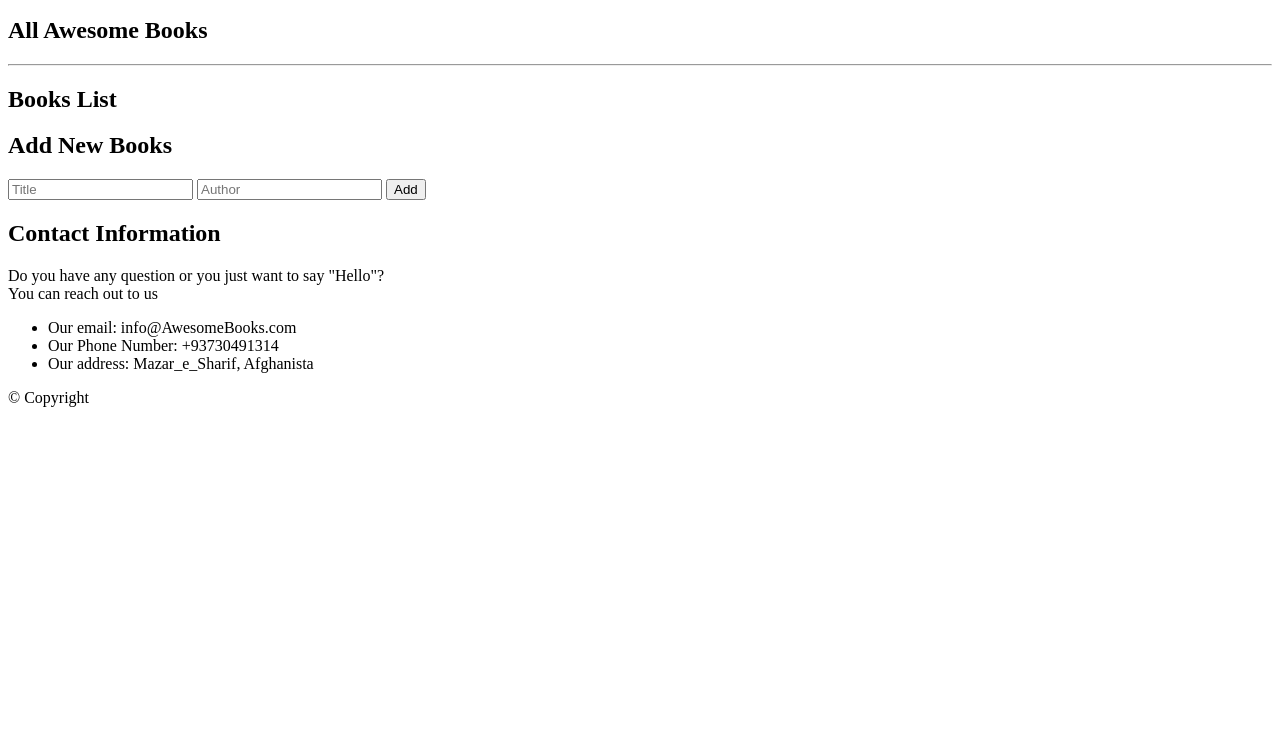
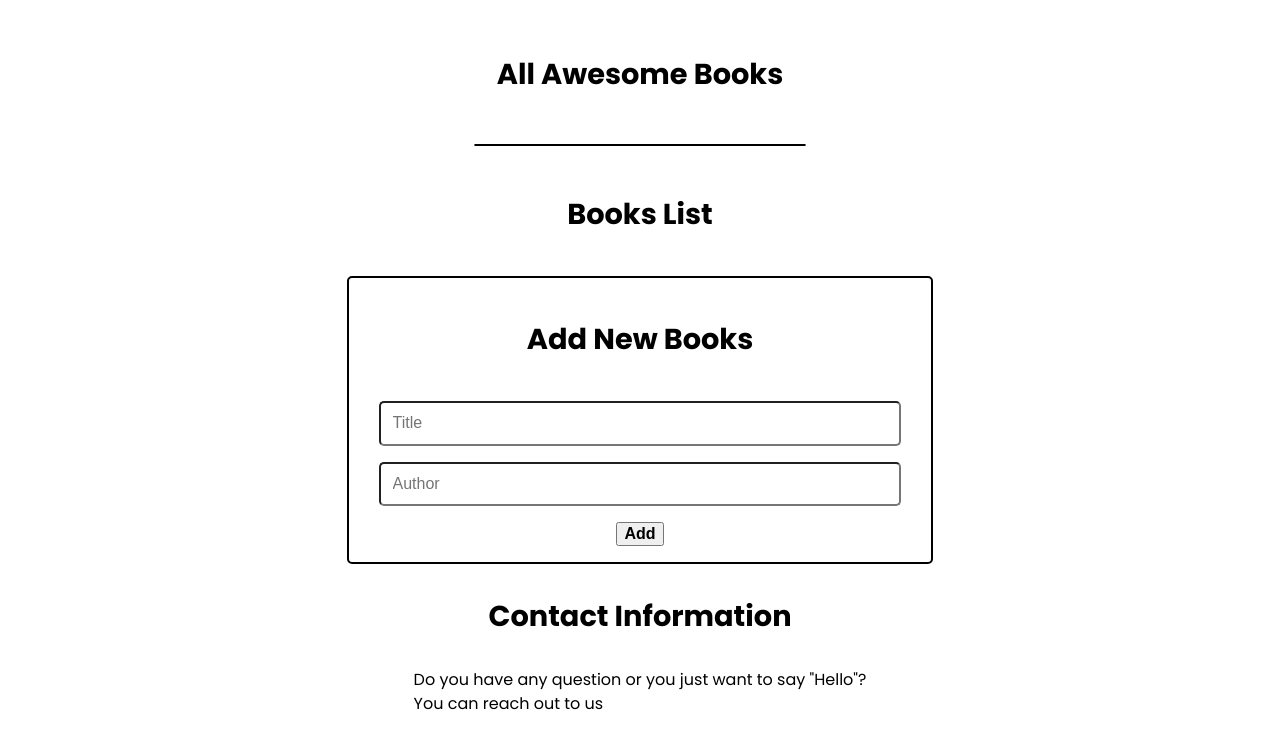
Before and after one commit to FaranoshAmini/Awesome_Books_Using_ES6, a website: page index.html in a window 1280 px wide. Shown: the part 124-869 px from the top of the page. Before the commit the page ends 800 px from the top, so only its background shows below. Drawn offline with Linux system fonts and the light colour scheme.

Commit message:
Updated index.html

```diff
--- a/index.html
+++ b/index.html
@@ -1,10 +1,11 @@
 <!DOCTYPE html>
 <html lang="en">
   <head>
-    <meta charset="UTF-8">
-    <meta http-equiv="X-UA-Compatible" content="IE=edge">
-    <meta name="viewport" content="width=device-width, initial-scale=1.0">
+    <meta charset="UTF-8" />
+    <meta http-equiv="X-UA-Compatible" content="IE=edge" />
+    <meta name="viewport" content="width=device-width, initial-scale=1.0" />
     <title>Awesome Books</title>
+    <link rel="stylesheet" href="./CSS/index.css" />
   </head>
   <body>
     <div class="container">
@@ -20,15 +21,20 @@
       </header>
       <p class="time"></p>
       <h2 class="title">All Awesome Books</h2>
-        <hr class="line">
+      <hr class="line" />
       <section class="book-list">
         <h2>Books List</h2>
       </section>
       <section class="add-new">
         <form action="" class="form">
           <h2>Add New Books</h2>
-                <input type="text" required placeholder="Title" class="form-title">
-                <input type="text" required placeholder="Author" class="form-author">
+          <input type="text" required placeholder="Title" class="form-title" />
+          <input
+            type="text"
+            required
+            placeholder="Author"
+            class="form-author"
+          />
           <button type="button" class="btn btn-submit">Add</button>
         </form>
       </section>
@@ -39,9 +45,9 @@
           can reach out to us
         </p>
         <ul>
-          <li>Our email: info@AwesomeBooks.com</li>
-          <li>Our Phone Number: +93730491314</li>
-          <li>Our address: Mazar_e_Sharif, Afghanista</li>
+          <li>Email: info@AwesomeBooks.com</li>
+          <li>Phone Number: +93730491314</li>
+          <li>Address: Mazar_e_Sharif, Afghanista</li>
         </ul>
       </section>
       <footer class="footer">
```
Lines whose indentation alone changed are shown as unchanged.
